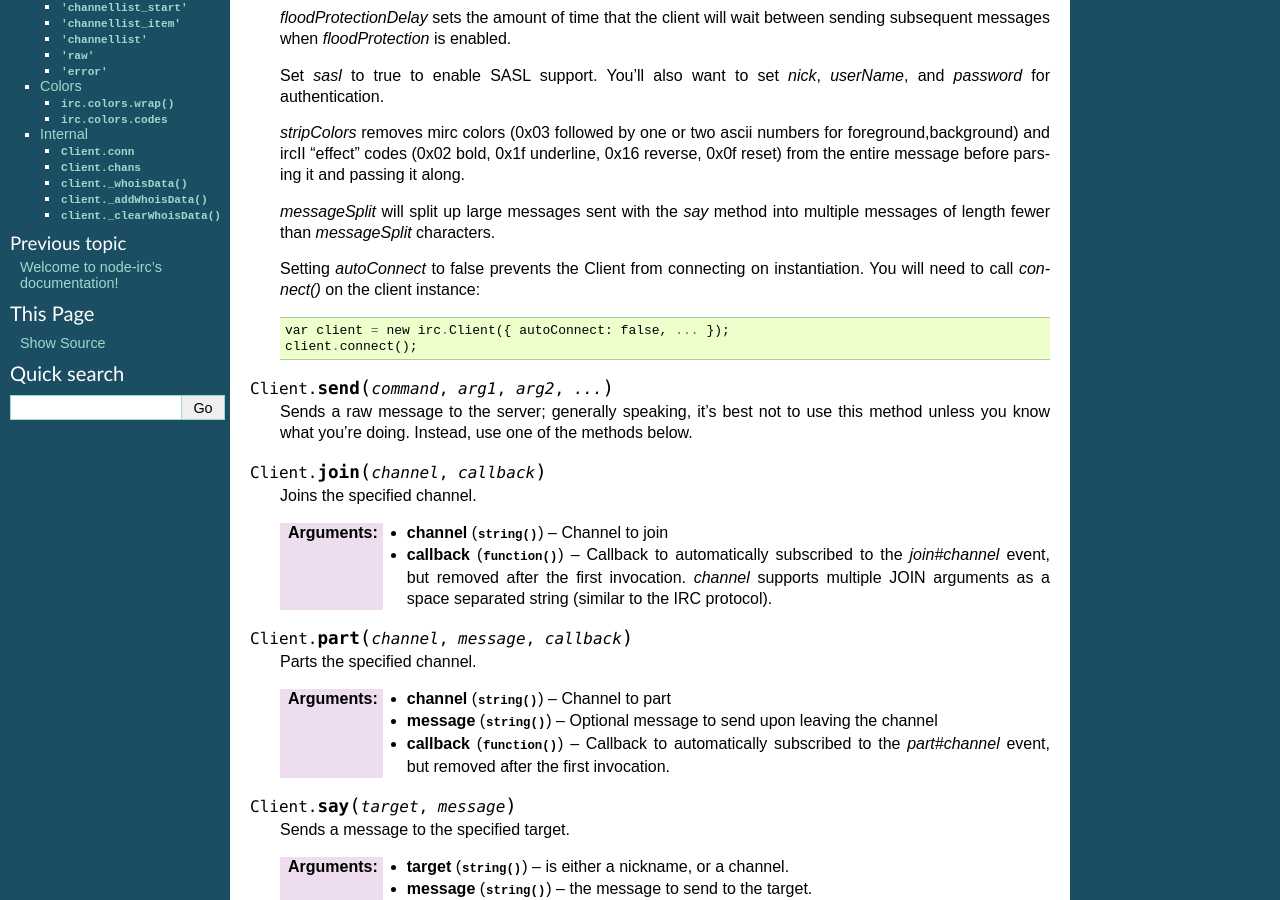
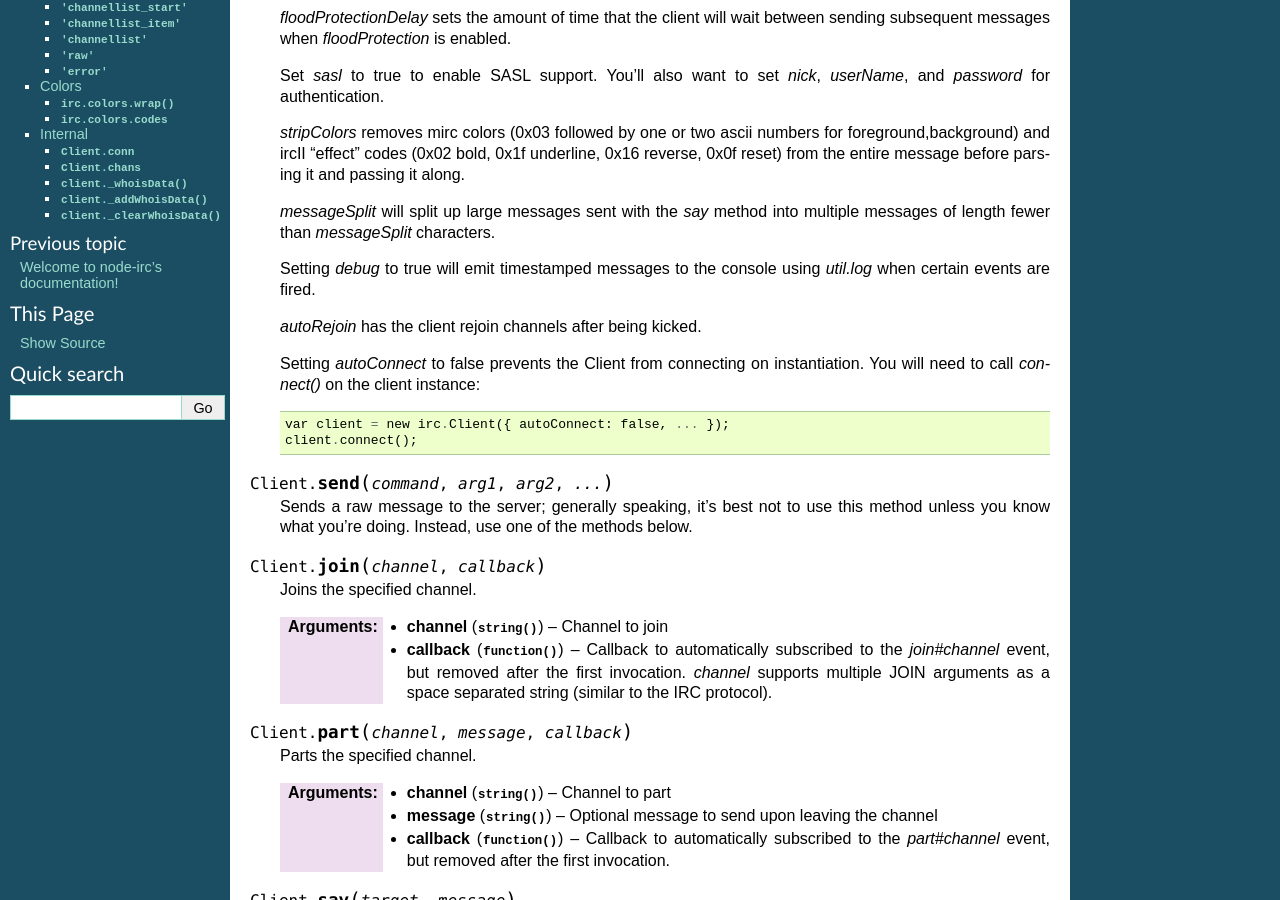
Before and after one commit to martynsmith/node-irc, a Sphinx documentation site: the page built from docs/API.rst, in a window 1280 px wide and 900 px high, scrolled down 780 px. Built offline with Sphinx 7.4.7, drawn with Linux system fonts in a browser that asks for light colours.

Commit message:
Updated API information

```diff
--- a/docs/API.rst
+++ b/docs/API.rst
@@ -58,6 +58,11 @@ Client
 
     `messageSplit` will split up large messages sent with the `say` method
     into multiple messages of length fewer than `messageSplit` characters.
+
+    Setting `debug` to true will emit timestamped messages to the console
+    using `util.log` when certain events are fired.
+
+    `autoRejoin` has the client rejoin channels after being kicked.
 
     Setting `autoConnect` to false prevents the Client from connecting on
     instantiation.  You will need to call `connect()` on the client instance::
```
